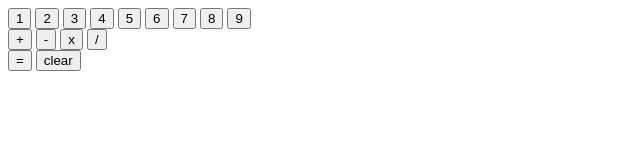
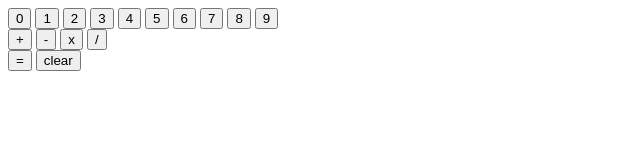
Before and after one commit to Se-French/odin-calculator, a plain HTML site: page index.html in a window 1280 px wide. Shown: the full height of the page, 0-640 px from the left. Drawn offline with Linux system fonts and the light colour scheme.

Commit message:
Add a 0 button, update for operators

```diff
--- a/index.html
+++ b/index.html
@@ -10,6 +10,7 @@
         <div id="display"></div>
 
         <div id="numbers">
+            <button class="number" id="0">0</button>
             <button class="number" id="1">1</button>
             <button class="number" id="2">2</button>
             <button class="number" id="3">3</button>
```
